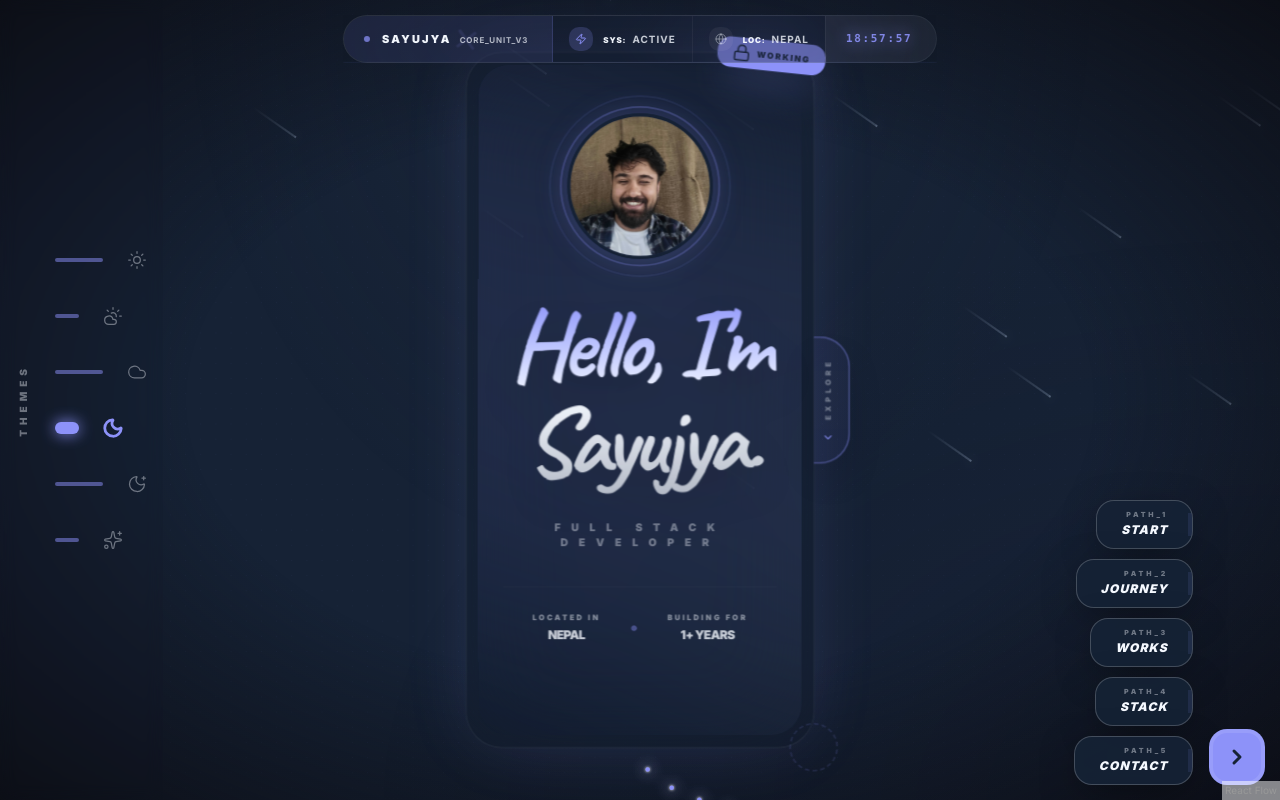
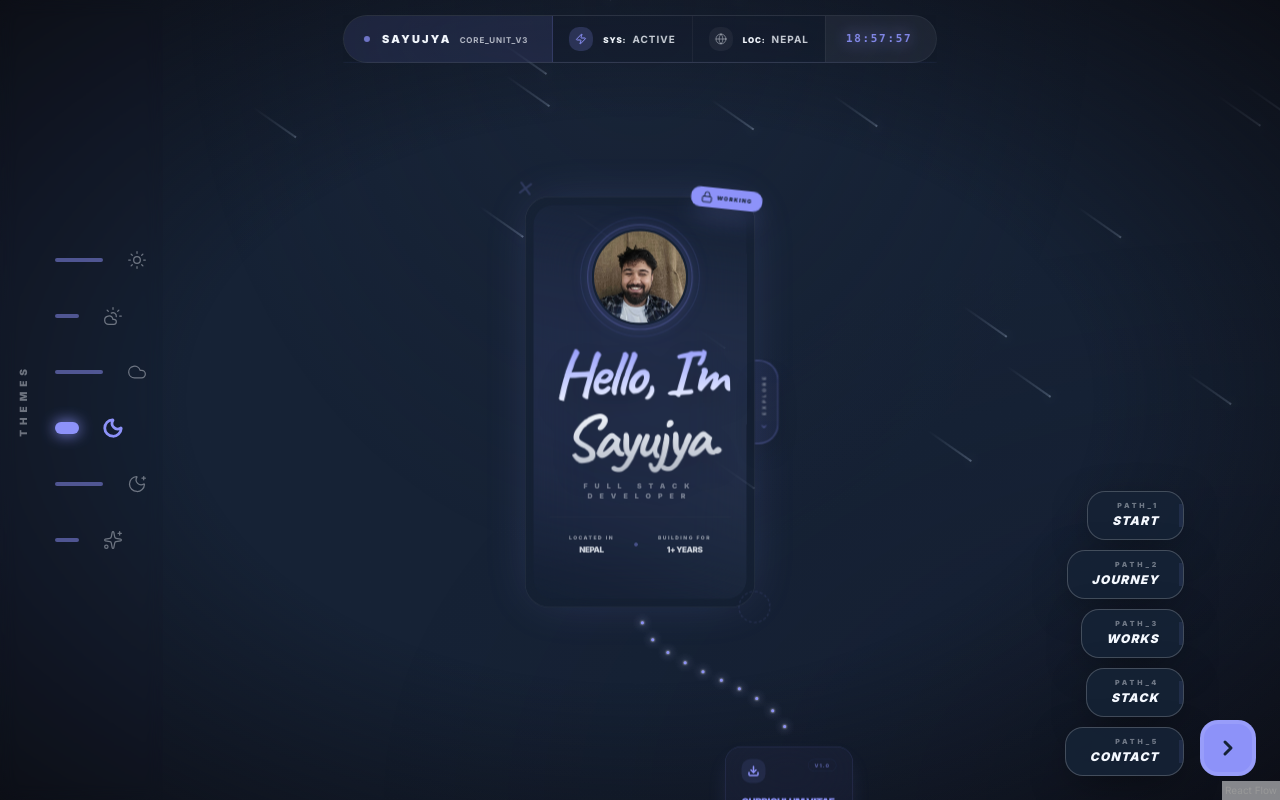
Before and after one commit to sayujyaa/portfolio-v3, a Next.js app: page / in a window 1280 px wide. Built offline with nearby package versions, Linux system fonts and the light colour scheme.

Commit message:
feat: Introduce interactive flow-based portfolio navigation with dedicated components, constants, and global styling.

```diff
--- a/src/app/globals.css
+++ b/src/app/globals.css
@@ -1,6 +1,6 @@
 @import "tailwindcss";
 @import "tw-animate-css";
-@import "shadcn/tailwind.css";
+
 
 @custom-variant dark (&:is(.dark *));
 
--- a/src/app/page.tsx
+++ b/src/app/page.tsx
@@ -63,6 +63,7 @@ export default function Portfolio() {
   return (
     <main className="w-full h-screen bg-background text-foreground overflow-hidden selection:bg-ui-primary selection:text-background">
       <ReactFlowProvider>
+        <Nav />
         <ReactFlow
           nodes={nodes}
           edges={edges}
@@ -80,7 +81,6 @@ export default function Portfolio() {
         >
           <Meteors count={30} />
 
-          <Nav />
           <TopBar />
           <Background
             color="var(--ui-primary)"
--- a/src/components/flow/intro-node.tsx
+++ b/src/components/flow/intro-node.tsx
@@ -15,7 +15,7 @@ const paintedFont = Caveat({
 
 export function IntroNode() {
   return (
-    <section className="relative px-6 md:px-12 py-10 md:py-20 rounded-[3rem] backdrop-blur-3xl bg-background/20 border border-foreground/10 shadow-[0_0_100px_-20px_var(--ui-primary)]/20 w-80 md:w-115 max-w-lg text-center transition-all duration-700 group hover:shadow-[0_0_120px_-10px_var(--ui-primary)]/40 overflow-visible">
+    <section className="relative px-6 md:px-12 py-8 md:py-16 rounded-[3rem] backdrop-blur-3xl bg-background/20 border border-foreground/10 shadow-[0_0_100px_-20px_var(--ui-primary)]/20 w-80 md:w-115 max-w-lg text-center transition-all duration-700 group hover:shadow-[0_0_120px_-10px_var(--ui-primary)]/40 overflow-visible">
       {/* Animated Mesh Aura Background */}
       <figure className="absolute inset-4 -z-10 overflow-hidden rounded-[2.5rem] opacity-30 group-hover:opacity-50 transition-opacity duration-1000">
         <span className="absolute top-[-50%] left-[-50%] w-[200%] h-[200%] animate-[aura_15s_linear_infinite] bg-[radial-gradient(circle_at_center,var(--ui-primary)_0%,transparent_50%),radial-gradient(circle_at_30%_30%,var(--ui-tail)_0%,transparent_40%),radial-gradient(circle_at_70%_70%,var(--ui-primary)_0%,transparent_40%)] blur-3xl opacity-40" />
@@ -38,7 +38,7 @@ export function IntroNode() {
       <HiddenHandle type="source" position={Position.Bottom} />
 
       {/* Profile Image */}
-      <figure className="relative mx-auto w-48 h-48 mb-12 group-hover:scale-105 transition-transform duration-1000">
+      <figure className="relative mx-auto w-48 h-48 mb-8 group-hover:scale-105 transition-transform duration-1000">
         <div className="absolute inset-0 rounded-full border-2 border-ui-primary opacity-20 scale-110 animate-[pulse_3s_ease-in-out_infinite]" />
         <div className="absolute inset-0 rounded-full border-2 border-ui-primary/10 scale-125 animate-[pulse_4s_ease-in-out_infinite_1s]" />
         <section className="w-full h-full rounded-full overflow-hidden border-4 border-background shadow-[0_0_50px_-10px_var(--ui-primary)]/40 relative z-10 transition-shadow duration-1000 group-hover:shadow-[0_0_80px_0_var(--ui-primary)]/60">
@@ -55,17 +55,17 @@ export function IntroNode() {
         <h1
           className={cn(
             paintedFont.className,
-            "text-8xl md:text-9xl font-black bg-clip-text text-transparent bg-linear-to-b from-ui-primary via-foreground to-foreground/70 tracking-tighter leading-none pb-2 mb-8 transform -rotate-1 group-hover:rotate-0 transition-transform duration-1000 drop-shadow-2xl",
+            "text-8xl md:text-9xl font-black bg-clip-text text-transparent bg-linear-to-b from-ui-primary via-foreground to-foreground/70 tracking-tighter leading-none pb-2 mb-4 transform -rotate-1 group-hover:rotate-0 transition-transform duration-1000 drop-shadow-2xl",
           )}
         >
           Hello, I&apos;m {PERSONAL_INFO.NAME}.
         </h1>
 
-        <p className="text-sm text-foreground/40 font-black uppercase tracking-[1em] mb-12 group-hover:tracking-[1.2em] transition-all duration-1000 scale-90 md:scale-100">
+        <p className="text-sm text-foreground/40 font-black uppercase tracking-[1em] mb-8 group-hover:tracking-[1.2em] transition-all duration-1000 scale-90 md:scale-100">
           {PERSONAL_INFO.ROLE}
         </p>
 
-        <section className="flex items-center justify-center gap-10 pt-8 border-t border-foreground/5 mb-14 relative overflow-hidden">
+        <section className="flex items-center justify-center gap-10 pt-8 border-t border-foreground/5 mb-10 relative overflow-hidden">
           <article className="flex flex-col gap-1 items-center">
             <span className="text-[10px] font-black uppercase tracking-[0.3em] opacity-50">
               Located in
--- a/src/components/nav.tsx
+++ b/src/components/nav.tsx
@@ -1,7 +1,7 @@
 "use client";
 
 import { useState, useEffect } from "react";
-import { Panel, useReactFlow } from "@xyflow/react";
+import { useReactFlow } from "@xyflow/react";
 import { motion, AnimatePresence } from "motion/react";
 import { ChevronRight, Navigation2 } from "lucide-react";
 import { NAV_LINKS, VIEW_CONFIG } from "@/constants";
@@ -36,10 +36,16 @@ export function Nav() {
 
   const handleGoTo = (id: string) => {
     const isStart = id === "intro-1";
+
+    // Custom padding for the start node to push it down away from the top bar
+    const startPadding = isMobile
+      ? { top: 120, bottom: 40, left: 40, right: 40 }
+      : { top: 200, bottom: 100, left: 100, right: 100 };
+
     fitView({
       nodes: [{ id }],
       padding: isStart
-        ? VIEW_CONFIG.PADDING.INITIAL
+        ? startPadding
         : isMobile
           ? VIEW_CONFIG.PADDING.MOBILE
           : VIEW_CONFIG.PADDING.DESKTOP,
@@ -49,7 +55,7 @@ export function Nav() {
   };
 
   return (
-    <Panel position="bottom-right" className="m-6 z-50 overflow-visible">
+    <main className="fixed bottom-6 right-6 z-50 overflow-visible">
       <div className="flex items-end gap-4">
         {/* Navigation Rail */}
         <AnimatePresence>
@@ -66,7 +72,7 @@ export function Nav() {
                   whileHover={{ scale: 1.05, x: -5 }}
                   whileTap={{ scale: 0.98 }}
                   onClick={() => handleGoTo(link.ID)}
-                  className="group relative flex items-center gap-4 px-6 py-2.5 rounded-2xl bg-background/95 backdrop-blur-3xl border border-white/20 hover:border-ui-primary/50 hover:bg-ui-primary/05 transition-all text-right shadow-[0_10px_40px_-10px_rgba(0,0,0,0.5)] overflow-hidden"
+                  className="group relative flex items-center gap-4 px-6 py-2.5 rounded-2xl bg-background/95 backdrop-blur-3xl border border-white/20 hover:border-ui-primary/50 hover:bg-ui-primary/5 transition-all text-right shadow-[0_10px_40px_-10px_rgba(0,0,0,0.5)] overflow-hidden"
                 >
                   <div className="absolute inset-y-0 right-0 w-1 bg-ui-primary/10 group-hover:bg-ui-primary transition-colors h-1/2 my-auto" />
 
@@ -108,6 +114,6 @@ export function Nav() {
           </AnimatePresence>
         </motion.button>
       </div>
-    </Panel>
+    </main>
   );
 }
--- a/src/constants/flow.ts
+++ b/src/constants/flow.ts
@@ -14,11 +14,11 @@ export const VIEW_CONFIG = {
   PADDING: {
     MOBILE: 0.2,
     DESKTOP: 0.6,
-    INITIAL: 0.15,
+    INITIAL: { top: 180, bottom: 80, left: 80, right: 80 },
   },
   DURATION: 1200,
   MAX_ZOOM: 2,
-  INITIAL_ZOOM: 1.2,
+  INITIAL_ZOOM: 0.6,
 } as const;
 
 export const SORTED_PROJECTS = [...PROJECTS].sort(
@@ -57,8 +57,14 @@ export const INITIAL_NODES = [
       tags: p.TAGS,
       link: p.LINK,
       github: p.GITHUB,
-      nextId: i < SORTED_PROJECTS.length - 1 ? SORTED_PROJECTS[i + 1].ID : SORTED_PROJECTS[0].ID,
-      prevId: i > 0 ? SORTED_PROJECTS[i - 1].ID : SORTED_PROJECTS[SORTED_PROJECTS.length - 1].ID,
+      nextId:
+        i < SORTED_PROJECTS.length - 1
+          ? SORTED_PROJECTS[i + 1].ID
+          : SORTED_PROJECTS[0].ID,
+      prevId:
+        i > 0
+          ? SORTED_PROJECTS[i - 1].ID
+          : SORTED_PROJECTS[SORTED_PROJECTS.length - 1].ID,
     },
   })),
 
```
Also changed, not shown: 1 other file (tests, documents, lock files or other folders).
